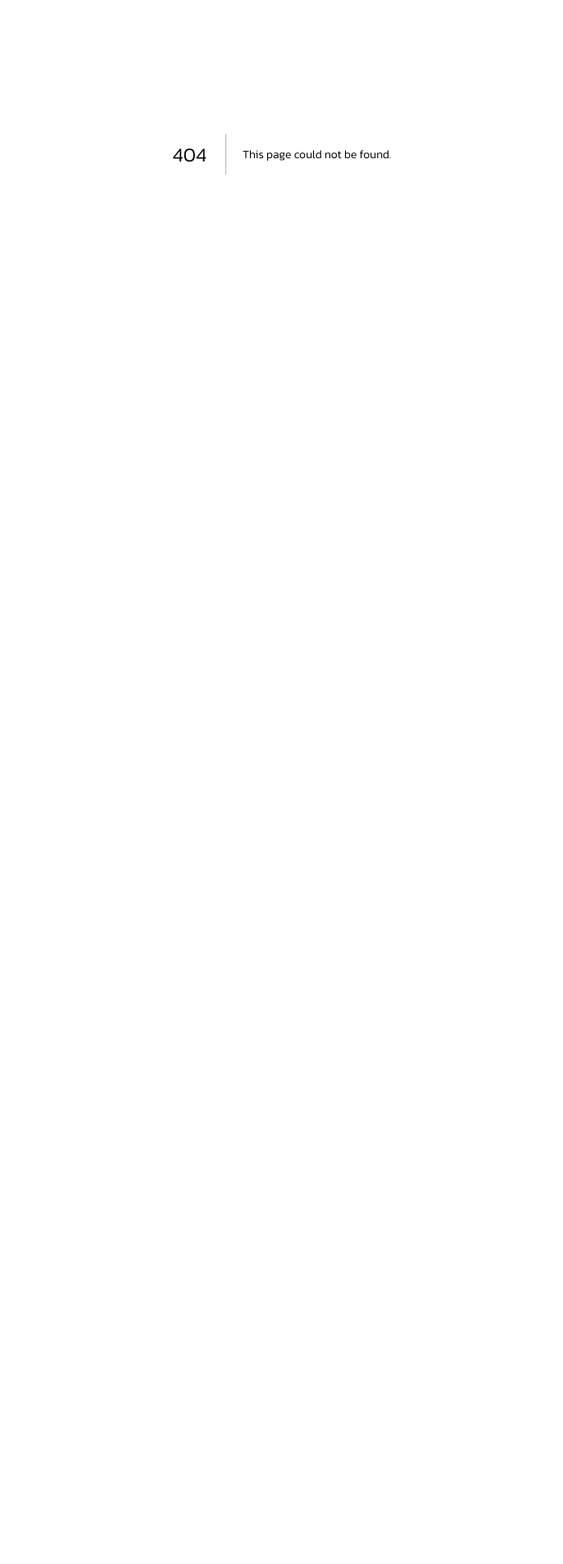
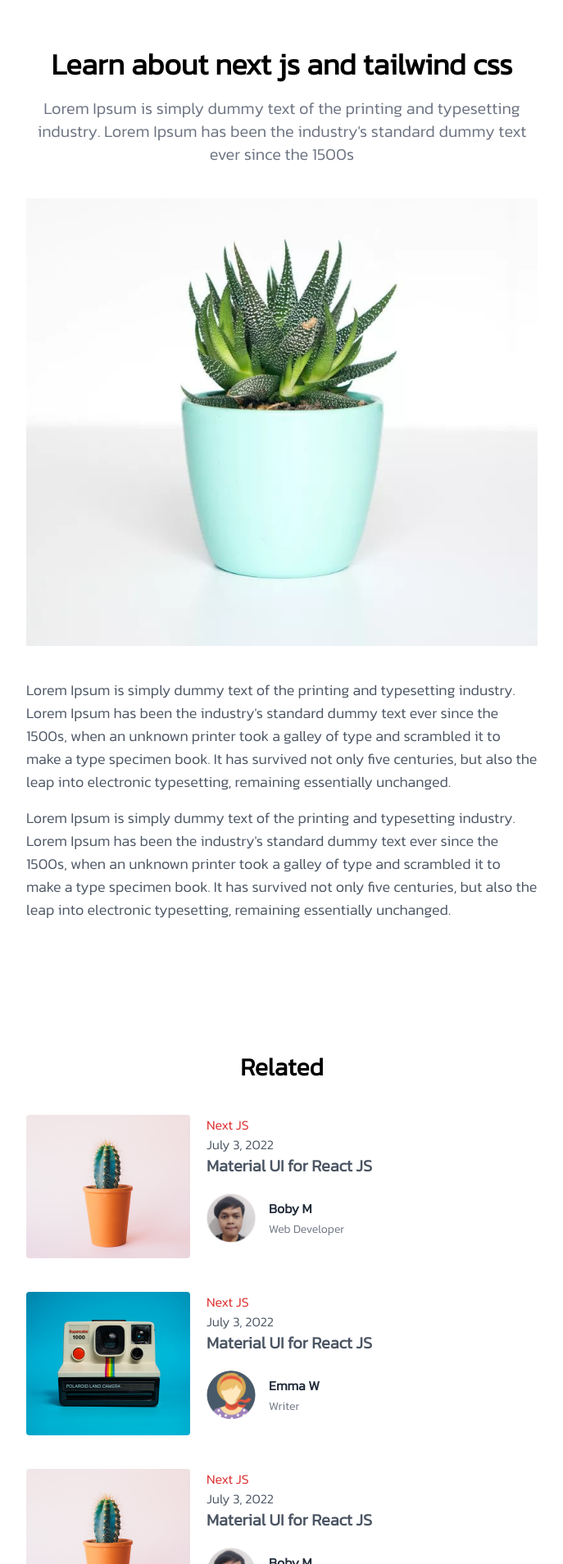
Before and after one commit to boby177/Blog_App, a Next.js app: page /posts/page in a window 1280 px wide. Before the commit this address had no page. Shown: the part 212-2120 px from the top of the page at 82% size, without its empty margins (296-983 px from the left). Before the commit the page ends 800 px from the top, so only its background shows below. Built offline with nearby package versions, Linux system fonts and the light colour scheme.

Commit message:
create detail post pages

```diff
--- /dev/null
+++ b/components/_child/related.js
@@ -0,0 +1,85 @@
+import Image from "next/image";
+import Link from "next/link";
+import Author from "./author";
+import Author2 from "./author2";
+
+export default function related() {
+  return (
+    <section className="pt-20">
+      <h1 className="font-bold text-3xl py-10 text-center">Related</h1>
+
+      <div className="flex flex-col gap-10">
+        {Post()}
+        {Post2()}
+        {Post()}
+        {Post2()}
+      </div>
+    </section>
+  );
+}
+
+function Post() {
+  return (
+    <div className="flex gap-5">
+      <div className="image flex flex-col justify-start">
+        <Image
+          src={"/images/img3.png"}
+          className="rounded"
+          width={200}
+          height={150}
+        />
+      </div>
+      <div className="info flex justify-center flex-col">
+        <div className="cat">
+          <Link href={"/"}>
+            <div className="text-red-600 hover:text-red-500">Next JS </div>
+            <div className="text-gray-600 hover:text-gray-500">
+              July 3, 2022
+            </div>
+          </Link>
+        </div>
+        <div className="title">
+          <Link href={"/"}>
+            <div className="text-xl font-bold text-gray-600 hover:text-gray-600">
+              Material UI for React JS
+            </div>
+          </Link>
+        </div>
+        <Author />
+      </div>
+    </div>
+  );
+}
+
+function Post2() {
+  return (
+    <div className="flex gap-5">
+      <div className="image flex flex-col justify-start">
+        <Image
+          src={"/images/img4.png"}
+          className="rounded"
+          width={200}
+          height={150}
+        />
+      </div>
+      <div className="info flex justify-center flex-col">
+        <div className="cat">
+          <Link href={"/"}>
+            <div className="text-red-600 hover:text-red-500">Next JS </div>
+            <div className="text-gray-600 hover:text-gray-500">
+              July 3, 2022
+            </div>
+          </Link>
+        </div>
+        <div className="title">
+          <Link href={"/"}>
+            <div className="text-xl font-bold text-gray-600 hover:text-gray-600">
+              Material UI for React JS
+            </div>
+          </Link>
+        </div>
+        <Author2 />
+      </div>
+    </div>
+  );
+}
--- /dev/null
+++ b/pages/posts/page.js
@@ -0,0 +1,49 @@
+import Format from "../../layouts/format";
+import Author from "@/components/_child/author";
+import Image from "next/image";
+import Related from "@/components/_child/related";
+
+export default function page() {
+  return (
+    <Format>
+      <section className="container mx-auto md:px-2 py-16 w-1/2">
+        <div className="flex justify-center">
+          <Author></Author>
+        </div>
+        <div className="post py-10">
+          <h1 className="font-bold text-4xl text-center pb-5">
+            Learn about next js and tailwind css
+          </h1>
+          <p className="text-gray-500 text-xl text-center">
+            Lorem Ipsum is simply dummy text of the printing and typesetting
+            industry. Lorem Ipsum has been the industry's standard dummy text
+            ever since the 1500s
+          </p>
+          <div className="py-10">
+            <Image src={"/images/img1.jpg"} height={900} width={900} />
+          </div>
+
+          <div className="content text-gray-600 text-lg flex flex-col gap-4">
+            <p>
+              Lorem Ipsum is simply dummy text of the printing and typesetting
+              industry. Lorem Ipsum has been the industry's standard dummy text
+              ever since the 1500s, when an unknown printer took a galley of
+              type and scrambled it to make a type specimen book. It has
+              survived not only five centuries, but also the leap into
+              electronic typesetting, remaining essentially unchanged.
+            </p>
+            <p>
+              Lorem Ipsum is simply dummy text of the printing and typesetting
+              industry. Lorem Ipsum has been the industry's standard dummy text
+              ever since the 1500s, when an unknown printer took a galley of
+              type and scrambled it to make a type specimen book. It has
+              survived not only five centuries, but also the leap into
+              electronic typesetting, remaining essentially unchanged.
+            </p>
+          </div>
+        </div>
+        <Related />
+      </section>
+    </Format>
+  );
+}
```
